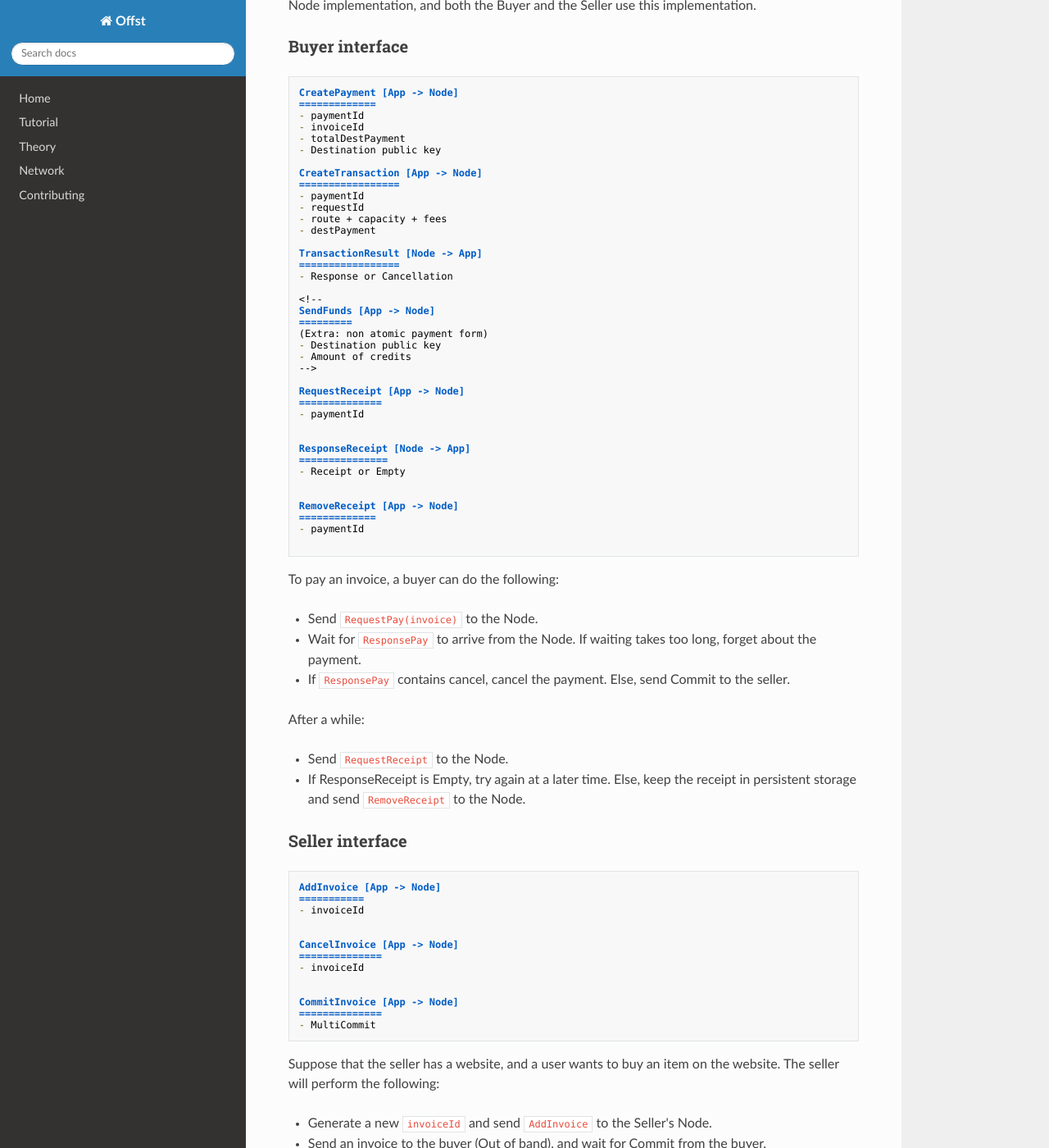
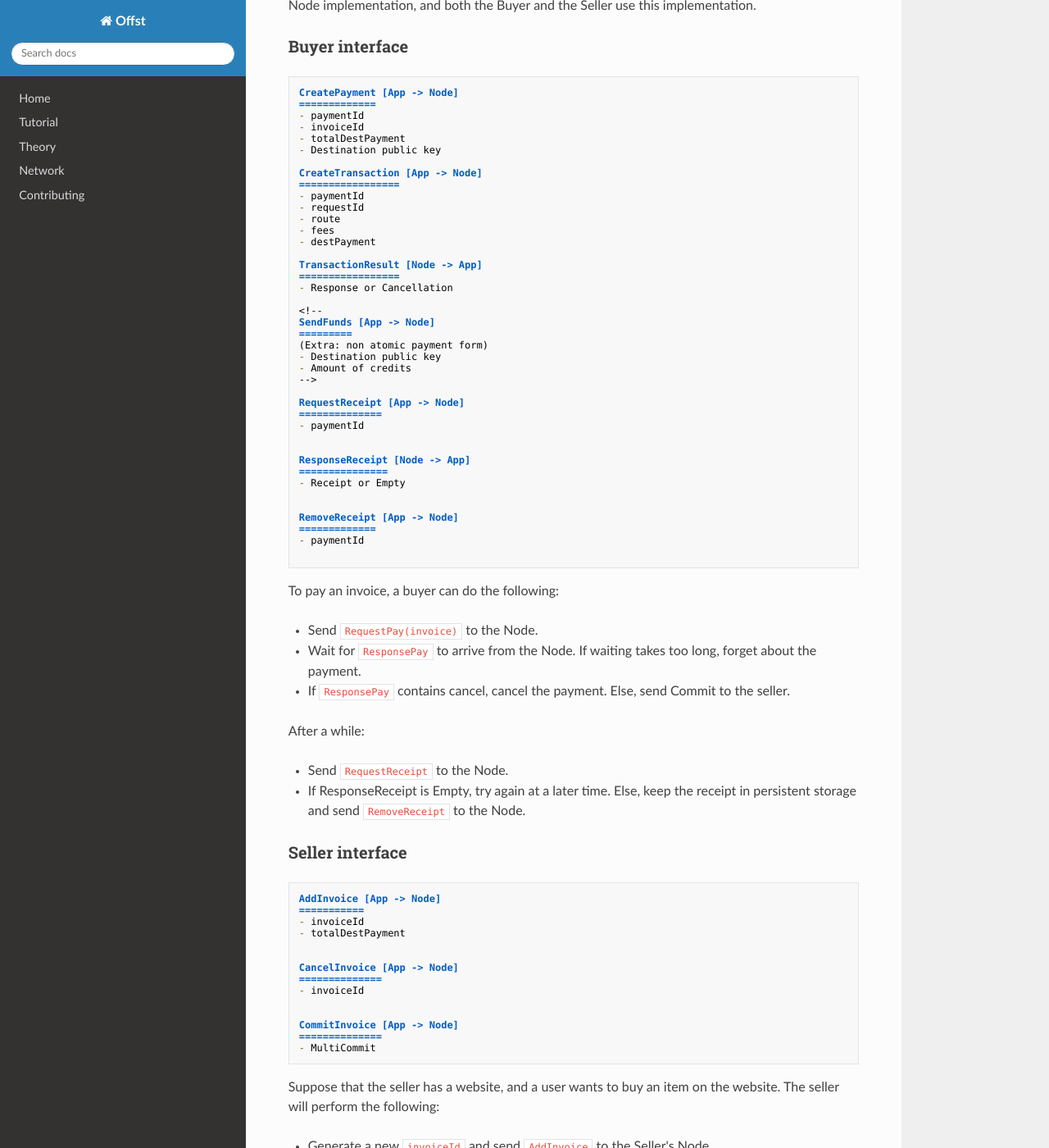
Before and after one commit to freedomlayer/offset_docs, an MkDocs documentation site: the page built from docs/atomic_proposal.md, in a window 1280 px wide and 1400 px high, scrolled down 12050 px. Shown: the whole window at 82% size. Built offline with MkDocs 1.6.1, drawn with Linux system fonts in a browser that asks for light colours; nearby versions of some CDN libraries.

Commit message:
docs: Updated arguments of CreateTransaction and AddInvoice.

```diff
--- a/docs/atomic_proposal.md
+++ b/docs/atomic_proposal.md
@@ -683,7 +683,8 @@ CreateTransaction [App -> Node]
 =================
 - paymentId
 - requestId
-- route + capacity + fees
+- route
+- fees
 - destPayment
 
 TransactionResult [Node -> App]
@@ -736,6 +737,7 @@ After a while:
 AddInvoice [App -> Node]
 ===========
 - invoiceId
+- totalDestPayment
 
 
 CancelInvoice [App -> Node]
```
